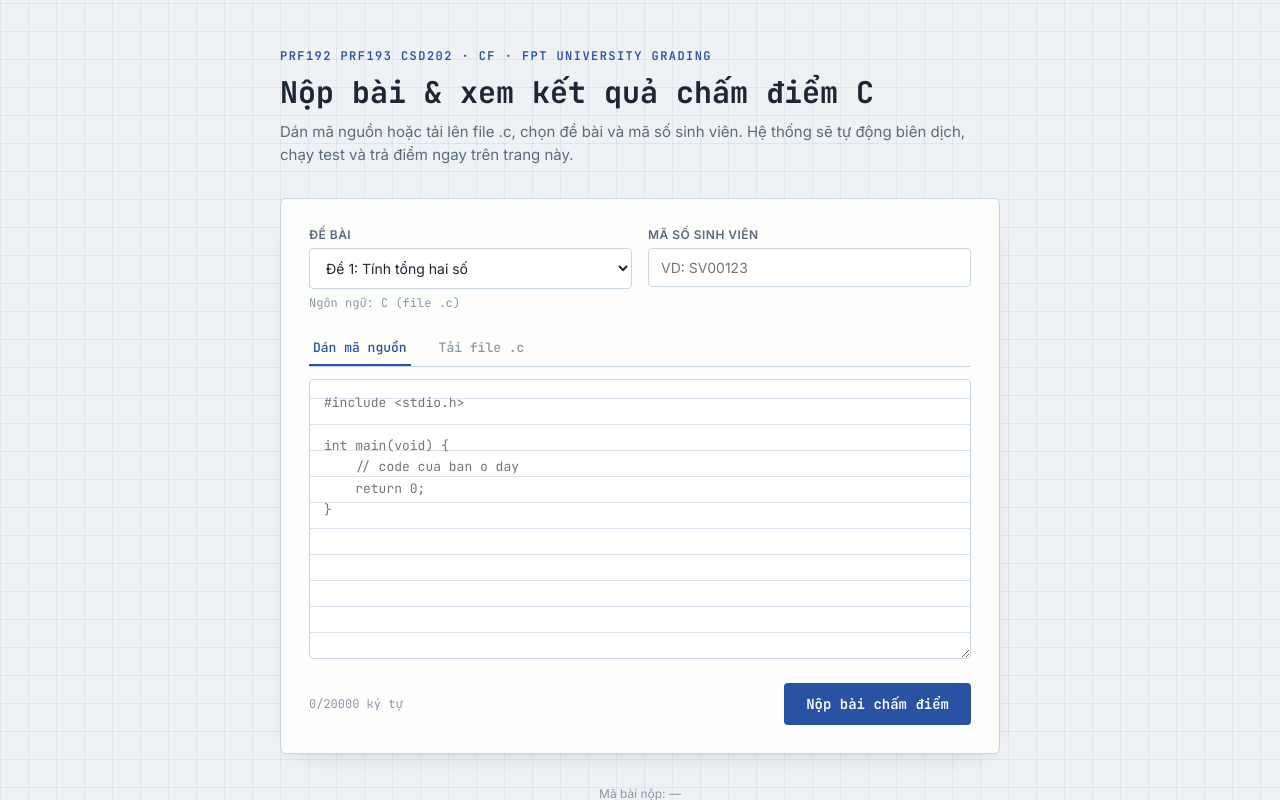
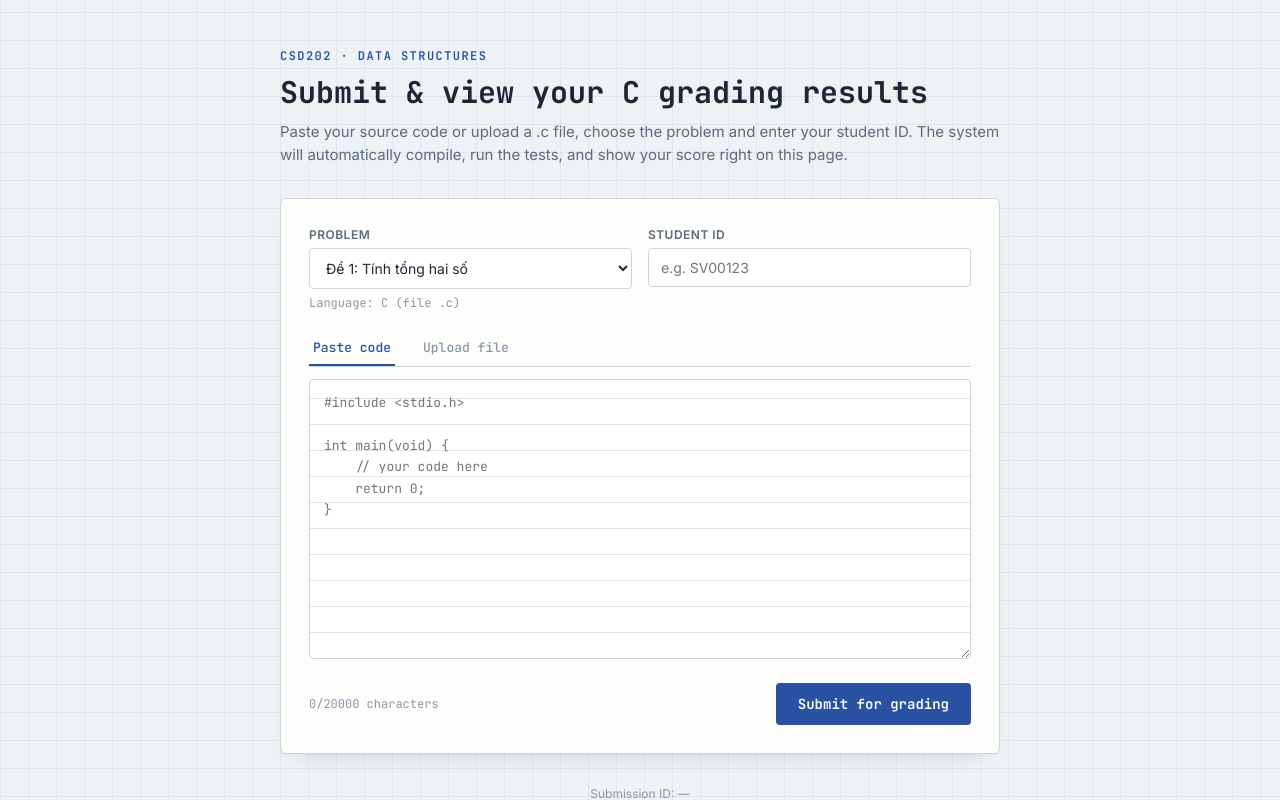
Before and after one commit to FPT-C-Grading/grading-frontend, a Next.js app: page / in a window 1280 px wide. Shown: the top 800 px of the page. Built offline with nearby package versions, Linux system fonts and the light colour scheme.

Commit message:
Update page.js

```diff
--- a/app/page.js
+++ b/app/page.js
@@ -16,7 +16,7 @@ export default function Page() {
   const [submitting, setSubmitting] = useState(false);
   const [error, setError] = useState("");
   const [submissionId, setSubmissionId] = useState(null);
-  const [result, setResult] = useState(null); // null trong khi đang chấm
+  const [result, setResult] = useState(null); // null while grading is in progress
   const [timedOut, setTimedOut] = useState(false);
 
   const pollTimer = useRef(null);
@@ -51,21 +51,21 @@ export default function Page() {
         const data = await res.json();
         if (!res.ok) {
           stopPolling();
-          setError(data.error || "Có lỗi khi kiểm tra kết quả.");
+          setError(data.error || "Something went wrong while checking the result.");
           return;
         }
         if (data.status && data.status !== "pending") {
           setResult(data);
           stopPolling();
         } else if (data.status === "pending") {
-          // vẫn đang chấm, tiếp tục polling
+          // still grading, keep polling
         } else {
-          // result.json không có "status" pending nghĩa là đã có kết quả cuối
+          // result.json with no "pending" status means a final result is ready
           setResult(data);
           stopPolling();
         }
       } catch {
-        // lỗi mạng tạm thời khi poll, thử lại ở lần sau
+        // transient network error while polling, retry on the next tick
       }
     }, POLL_INTERVAL_MS);
   }
@@ -77,7 +77,7 @@ export default function Page() {
     const lowerName = file.name.toLowerCase();
     if (!lowerName.endsWith(expectedExt)) {
       setError(
-        `Đề bài này yêu cầu nộp file ${expectedExt} (bạn vừa chọn file "${file.name}"). Vui lòng kiểm tra lại đề bài hoặc file.`
+        `This problem requires a ${expectedExt} file (you selected "${file.name}"). Please check the problem or the file.`
       );
       e.target.value = "";
       return;
@@ -96,11 +96,11 @@ export default function Page() {
     setSubmissionId(null);
 
     if (!code.trim()) {
-      setError("Vui lòng dán hoặc tải lên mã nguồn trước khi nộp bài.");
+      setError("Please paste or upload your source code before submitting.");
       return;
     }
     if (!studentId.trim()) {
-      setError("Vui lòng nhập mã số sinh viên.");
+      setError("Please enter your student ID.");
       return;
     }
 
@@ -113,14 +113,14 @@ export default function Page() {
       });
       const data = await res.json();
       if (!res.ok) {
-        setError(data.error || "Không thể nộp bài. Vui lòng thử lại.");
+        setError(data.error || "Could not submit your solution. Please try again.");
         setSubmitting(false);
         return;
       }
       setSubmissionId(data.submissionId);
       startPolling(data.submissionId);
     } catch {
-      setError("Không thể kết nối tới máy chủ. Vui lòng thử lại.");
+      setError("Could not connect to the server. Please try again.");
     } finally {
       setSubmitting(false);
     }
@@ -131,22 +131,23 @@ export default function Page() {
   const isCpp = currentProblem?.language === "cpp";
   const expectedExt = isCpp ? ".cpp" : ".c";
   const codePlaceholder = isCpp
-    ? `#include <iostream>\nusing namespace std;\n\nint main() {\n    // code cua ban o day\n    return 0;\n}`
-    : `#include <stdio.h>\n\nint main(void) {\n    // code cua ban o day\n    return 0;\n}`;
+    ? `#include <iostream>\nusing namespace std;\n\nint main() {\n    // your code here\n    return 0;\n}`
+    : `#include <stdio.h>\n\nint main(void) {\n    // your code here\n    return 0;\n}`;
 
   return (
     <div className="page">
-      <p className="eyebrow">PRF192 PRF193 CSD202 · CF · FPT University Grading</p>
-      <h1 className="title">Nộp bài & xem kết quả chấm điểm C</h1>
+      <p className="eyebrow">CSD202 · Data Structures</p>
+      <h1 className="title">Submit &amp; view your C grading results</h1>
       <p className="subtitle">
-        Dán mã nguồn hoặc tải lên file .c, chọn đề bài và mã số sinh viên. Hệ
-        thống sẽ tự động biên dịch, chạy test và trả điểm ngay trên trang này.
+        Paste your source code or upload a .c file, choose the problem and
+        enter your student ID. The system will automatically compile, run
+        the tests, and show your score right on this page.
       </p>
 
       <form className="card" onSubmit={handleSubmit}>
         <div className="field-row">
           <div className="field">
-            <label htmlFor="problemId">Đề bài</label>
+            <label htmlFor="problemId">Problem</label>
             <select
               id="problemId"
               value={problemId}
@@ -163,15 +164,15 @@ export default function Page() {
               ))}
             </select>
             <span className="char-count" style={{ display: "block", marginTop: 6 }}>
-              Ngôn ngữ: {isCpp ? "C++" : "C"} (file {expectedExt})
+              Language: {isCpp ? "C++" : "C"} (file {expectedExt})
             </span>
           </div>
           <div className="field">
-            <label htmlFor="studentId">Mã số sinh viên</label>
+            <label htmlFor="studentId">Student ID</label>
             <input
               id="studentId"
               type="text"
-              placeholder="VD: SV00123"
+              placeholder="e.g. SV00123"
               value={studentId}
               onChange={(e) => setStudentId(e.target.value)}
             />
@@ -184,14 +185,14 @@ export default function Page() {
             className={`tab-button ${mode === "paste" ? "active" : ""}`}
             onClick={() => setMode("paste")}
           >
-            Dán mã nguồn
+            Paste code
           </button>
           <button
             type="button"
             className={`tab-button ${mode === "file" ? "active" : ""}`}
             onClick={() => setMode("file")}
           >
-            Tải file .c
+            Upload file
           </button>
         </div>
 
@@ -205,18 +206,18 @@ export default function Page() {
           />
         ) : (
           <div className="file-drop">
-            Chọn file mã nguồn ({expectedExt}) từ máy tính của bạn
+            Choose a source file ({expectedExt}) from your computer
             <input type="file" accept={`${expectedExt},text/plain`} onChange={handleFileChange} />
-            {fileName && <div className="file-name">Đã chọn: {fileName}</div>}
+            {fileName && <div className="file-name">Selected: {fileName}</div>}
           </div>
         )}
 
         <div className="submit-row">
           <span className="char-count">
-            {code.length}/{MAX_CODE_LENGTH} ký tự
+            {code.length}/{MAX_CODE_LENGTH} characters
           </span>
           <button className="submit-button" type="submit" disabled={submitting || isPending}>
-            {submitting ? "Đang gửi..." : "Nộp bài chấm điểm"}
+            {submitting ? "Submitting..." : "Submit for grading"}
           </button>
         </div>
 
@@ -227,7 +228,7 @@ export default function Page() {
         <div className="result-card">
           <div className="status-pending">
             <span className="dot-flash" />
-            Đang biên dịch và chấm điểm... (thường mất 15–60 giây)
+            Compiling and grading... (usually takes 15–60 seconds)
           </div>
         </div>
       )}
@@ -235,17 +236,16 @@ export default function Page() {
       {timedOut && !result && (
         <div className="result-card">
           <p className="plain-message">
-            Việc chấm điểm đang mất nhiều thời gian hơn dự kiến. Bài nộp của bạn
-            vẫn đang được xử lý — hãy tải lại trang sau ít phút, hoặc liên hệ
-            giảng viên nếu tình trạng này kéo dài.
+            Grading is taking longer than expected. Your submission is still
+            being processed — reload this page in a few minutes, or contact
+            your instructor if this persists.
           </p>
         </div>
       )}
 
       {result && <ResultView result={result} />}
 
-      <p className="footer-note">Mã bài nộp: {submissionId || "—"}</p>
-	  <p className="footer-note">Copyright Huyvv CF FPTU</p>
+      <p className="footer-note">Submission ID: {submissionId || "—"}</p>
     </div>
   );
 }
@@ -254,7 +254,7 @@ function ResultView({ result }) {
   if (result.status === "error") {
     return (
       <div className="result-card">
-        <p className="result-meta-title">Không thể chấm điểm bài này</p>
+        <p className="result-meta-title">This submission could not be graded</p>
         <p className="plain-message">{result.message}</p>
       </div>
     );
@@ -268,11 +268,11 @@ function ResultView({ result }) {
             0
           </div>
           <div>
-            <p className="result-meta-title">Lỗi biên dịch</p>
-            <p className="result-meta-sub">Chương trình không biên dịch được, chưa chạy được test nào.</p>
+            <p className="result-meta-title">Compile error</p>
+            <p className="result-meta-sub">The program failed to compile, so no tests were run.</p>
           </div>
         </div>
-        <pre className="compile-log">{result.compile_log || "(không có log)"}</pre>
+        <pre className="compile-log">{result.compile_log || "(no log)"}</pre>
       </div>
     );
   }
@@ -288,9 +288,9 @@ function ResultView({ result }) {
         </div>
         <div>
           <p className="result-meta-title">
-            Đạt {result.passed}/{result.total} test case
+            Passed {result.passed}/{result.total} test cases
           </p>
-          <p className="result-meta-sub">Chấm lúc {formatTime(result.graded_at)}</p>
+          <p className="result-meta-sub">Graded at {formatTime(result.graded_at)}</p>
         </div>
       </div>
 
@@ -307,12 +307,12 @@ function ResultView({ result }) {
               {!t.passed && (t.expected !== undefined || t.actual !== undefined) && (
                 <div className="diff-block">
                   <div className="diff-line">
-                    <span className="diff-label">Kết quả mong đợi</span>
+                    <span className="diff-label">Expected output</span>
                     {t.expected}
                   </div>
                   <div className="diff-line">
-                    <span className="diff-label">Kết quả chương trình in ra</span>
-                    {t.actual || "(không có output)"}
+                    <span className="diff-label">Your program's output</span>
+                    {t.actual || "(no output)"}
                   </div>
                 </div>
               )}
@@ -324,7 +324,7 @@ function ResultView({ result }) {
       {result.compile_log && result.compile_log.trim() && (
         <details style={{ marginTop: 16 }}>
           <summary style={{ cursor: "pointer", fontSize: 13, color: "var(--ink-soft)" }}>
-            Xem cảnh báo biên dịch (warnings)
+            View compiler warnings
           </summary>
           <pre className="compile-log" style={{ marginTop: 8 }}>
             {result.compile_log}
@@ -336,16 +336,16 @@ function ResultView({ result }) {
 }
 
 function describeReason(reason) {
-  if (reason === "timeout") return "Chương trình chạy quá thời gian cho phép (có thể do vòng lặp vô hạn).";
-  if (reason.startsWith("exit_code_")) return `Chương trình kết thúc với lỗi (mã thoát ${reason.replace("exit_code_", "")}).`;
-  if (reason.startsWith("runtime_error")) return "Chương trình gặp lỗi khi chạy (ví dụ: lỗi truy cập bộ nhớ).";
+  if (reason === "timeout") return "The program ran longer than the time limit (possibly an infinite loop).";
+  if (reason.startsWith("exit_code_")) return `The program exited with an error (exit code ${reason.replace("exit_code_", "")}).`;
+  if (reason.startsWith("runtime_error")) return "The program crashed while running (e.g. an invalid memory access).";
   return reason;
 }
 
 function formatTime(isoString) {
   if (!isoString) return "";
   try {
-    return new Date(isoString).toLocaleString("vi-VN");
+    return new Date(isoString).toLocaleString("en-US");
   } catch {
     return isoString;
   }
```
